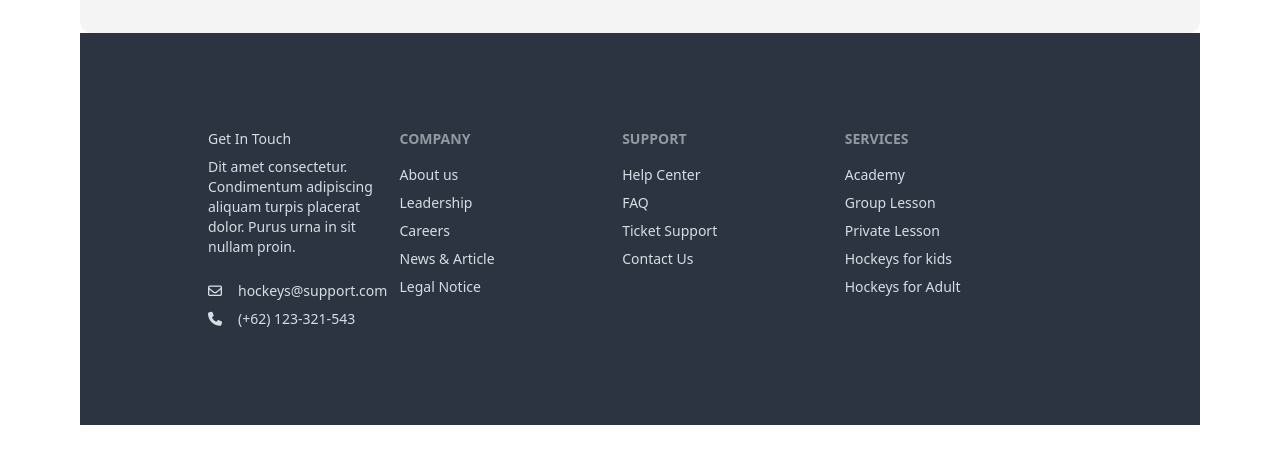
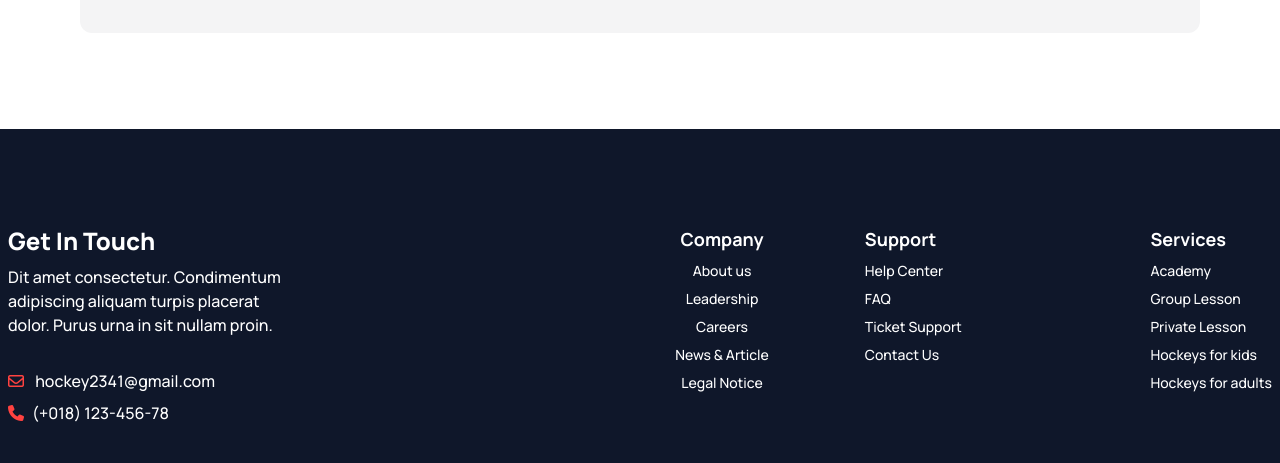
Before and after one commit to SAGOR1012/hockey, a plain HTML site: page index.html in a window 1280 px wide. Shown: the part 5369-5832 px from the top of the page. Before the commit the page ends 5794 px from the top, so only its background shows below. Drawn offline with nearby package versions, Linux system fonts and the light colour scheme.

Commit message:
added fotter again change some code

```diff
--- a/index.html
+++ b/index.html
@@ -34,14 +34,14 @@
     </style>
 </head>
 
-<body class="lg:mx-20 mx-5">
-    <header class="font_manrope container mx-auto px-28">
+<body class="">
+    <header class="font_manrope container mx-auto px-28 lg:mx-20 mx-5">
         <!-- Navbar section -->
 
         <!-- Slider section -->
 
     </header>
-    <main class="font_manrope">
+    <main class="font_manrope lg:mx-20 mx-5">
         <!-- professional hockey club heading -->
         <section class="text-center my-24 mt-24">
             <hr class="border-dashed mb-6">
@@ -561,50 +561,51 @@
             </div>
         </section>
     </main>
-    <footer class="footer p-10 bg-neutral text-neutral-content py-24 px-32">
-        <div class="w-16">
-            <h2>
-                Get In Touch
-            </h2>
-            <p>
-                Dit amet consectetur. Condimentum adipiscing aliquam turpis placerat dolor. Purus urna in sit nullam
-                proin.
-            </p>
-            <div class="flex gap-4 items-center mt-4">
-                <i class=" fa-regular fa-envelope"></i>
-                <p>hockeys@support.com</p>
+
+    <!-- footer section -->
+    <footer class="bg-slate-900	 font_manrope mt-24">
+        <div
+            class="flex flex-col items-center gap-10 px-2 py-10 mx-auto text-white max-w-7xl md:flex-row md:items-start md:gap-0 md:py-24">
+            <div class="flex-1 gap-24 space-y-2 text-center md:text-left">
+                <h2 class="text-lg  font-bold lg:text-2xl lg:font-extrabold ">Get In Touch<span class="text-top-color">
+                </h2>
+                <p class="lg:w-2/4 ">Dit amet consectetur. Condimentum adipiscing aliquam turpis placerat dolor.
+                    Purus
+                    urna in sit nullam proin.
+                </p>
+                <p class=" pt-6"><i class="mr-2 fa-regular fa-envelope text-top text-theme_color"></i>
+                    hockey2341@gmail.com</p>
+                <p class=""><i class="mr-2 fa-solid fa-phone text-top-color text-theme_color"></i>(+018) 123-456-78</p>
             </div>
-            <div class="flex gap-4 items-center">
-                <i class="fa-solid fa-phone"></i>
-                <p>
-                    (+62) 123-321-543
-                </p>
+            <div class="flex justify-between flex-1 gap-10 md:gap-0">
+                <!-- Company section -->
+                <div class="flex-1 space-y-2 text-center ">
+                    <h4 class="text-lg font-bold">Company</h4>
+                    <p class="text-sm font-extralight">About us</p>
+                    <p class="text-sm font-extralight">Leadership</p>
+                    <p class="text-sm font-extralight">Careers</p>
+                    <p class="text-sm font-extralight">News & Article</p>
+                    <p class="text-sm font-extralight">Legal Notice</p>
+                </div>
+                <!-- Support section  -->
+                <div class="flex-1 space-y-2 text-center md:text-left">
+                    <h4 class="text-lg font-bold">Support</h4>
+                    <p class="text-sm font-extralight">Help Center</p>
+                    <p class="text-sm font-extralight">FAQ</p>
+                    <p class="text-sm font-extralight">Ticket Support</p>
+                    <p class="text-sm font-extralight">Contact Us</p>
+                </div>
+            </div>
+            <!-- Services section -->
+            <div class="space-y-2 text-center md:text-left">
+                <h4 class="text-lg font-bold">Services</h4>
+                <p class="text-sm font-extralight">Academy</p>
+                <p class="text-sm font-extralight">Group Lesson</p>
+                <p class="text-sm font-extralight">Private Lesson</p>
+                <p class="text-sm font-extralight">Hockeys for kids</p>
+                <p class="text-sm font-extralight">Hockeys for adults</p>
             </div>
         </div>
-        <nav>
-            <header class="footer-title">Company</header>
-            <a class="link link-hover">About us</a>
-            <a class="link link-hover">Leadership</a>
-            <a class="link link-hover">Careers</a>
-            <a class="link link-hover">News & Article</a>
-            <a class="link link-hover">Legal Notice</a>
-
-        </nav>
-        <nav>
-            <header class="footer-title">Support</header>
-            <a class="link link-hover">Help Center</a>
-            <a class="link link-hover">FAQ</a>
-            <a class="link link-hover">Ticket Support</a>
-            <a class="link link-hover">Contact Us</a>
-        </nav>
-        <nav>
-            <header class="footer-title">Services</header>
-            <a class="link link-hover">Academy</a>
-            <a class="link link-hover">Group Lesson</a>
-            <a class="link link-hover">Private Lesson</a>
-            <a class="link link-hover">Hockeys for kids</a>
-            <a class="link link-hover">Hockeys for Adult</a>
-        </nav>
     </footer>
 </body>
 
```
